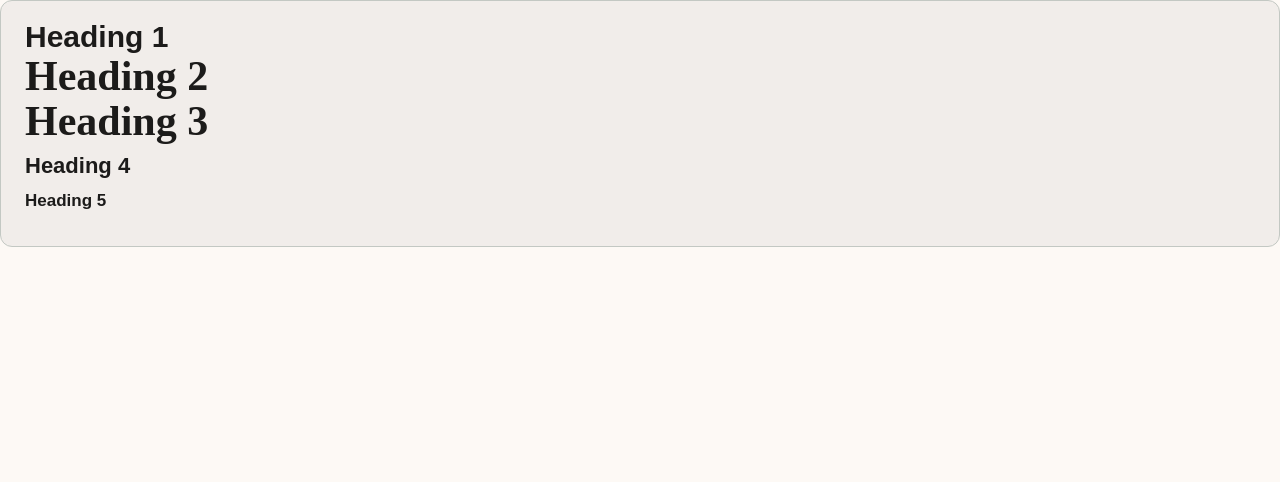
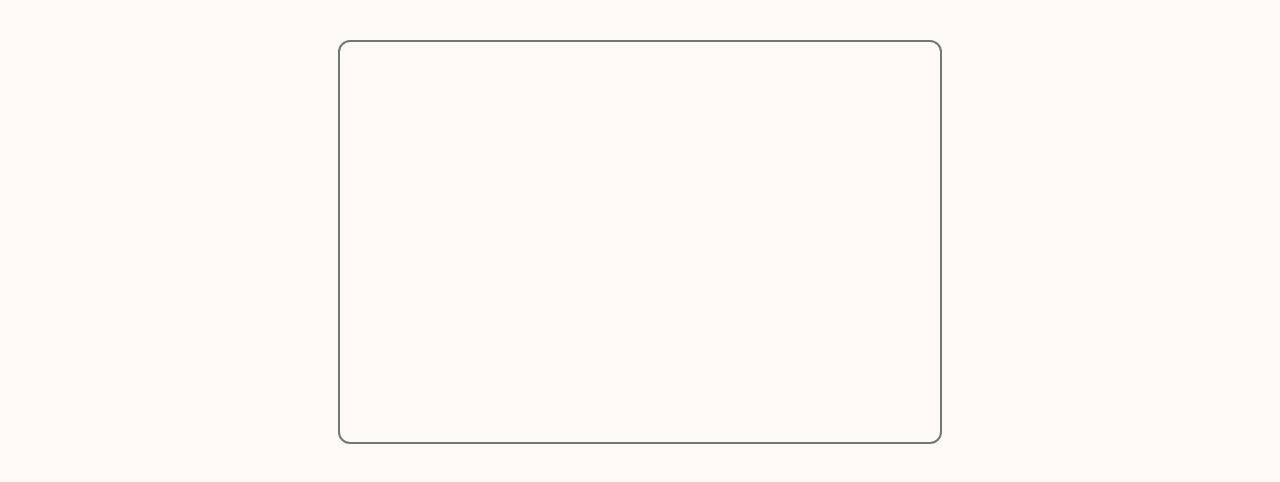
Before and after one commit to OfficeCoffee/mouseion-ui, an Angular app: page / in a window 1280 px wide. Shown: the top 482 px of the page. Built offline with nearby package versions, Linux system fonts and the light colour scheme.

Commit message:
created base for popup

```diff
--- a/src/app/app.html
+++ b/src/app/app.html
@@ -340,5 +340,5 @@
 <!-- * * * * * * * * * * End of Placeholder  * * * * * * * * * * * * -->
 <!-- * * * * * * * * * * * * * * * * * * * * * * * * * * * * * * * * -->
 
-<app-mock-component />
+<app-popup />
 <router-outlet />
--- a/src/app/app.ts
+++ b/src/app/app.ts
@@ -1,9 +1,9 @@
 import { Component, signal } from '@angular/core';
 import { RouterOutlet } from '@angular/router';
-import { MockComponent } from './mock-component/mock-component';
+import { Popup } from './popup/popup';
 
 @Component({
-  imports: [RouterOutlet, MockComponent],
+  imports: [RouterOutlet, Popup],
   selector: 'app-root',
   styleUrl: './app.scss',
   templateUrl: './app.html',
--- /dev/null
+++ b/src/app/popup/popup.html
@@ -0,0 +1 @@
+<div class="card"></div>
--- /dev/null
+++ b/src/app/popup/popup.scss
@@ -0,0 +1,10 @@
+.card {
+    display: flex;
+    flex-direction: column;
+    width: 600px;
+    height: 400px;
+    margin: 40px auto;
+    border: 2px solid var(--mat-sys-outline);
+    border-radius: 12px;
+    overflow: hidden;
+}
```
Also changed, not shown: src/app/popup/popup.ts (added, +9 -0 lines), 1 other file (tests, documents, lock files or other folders).
